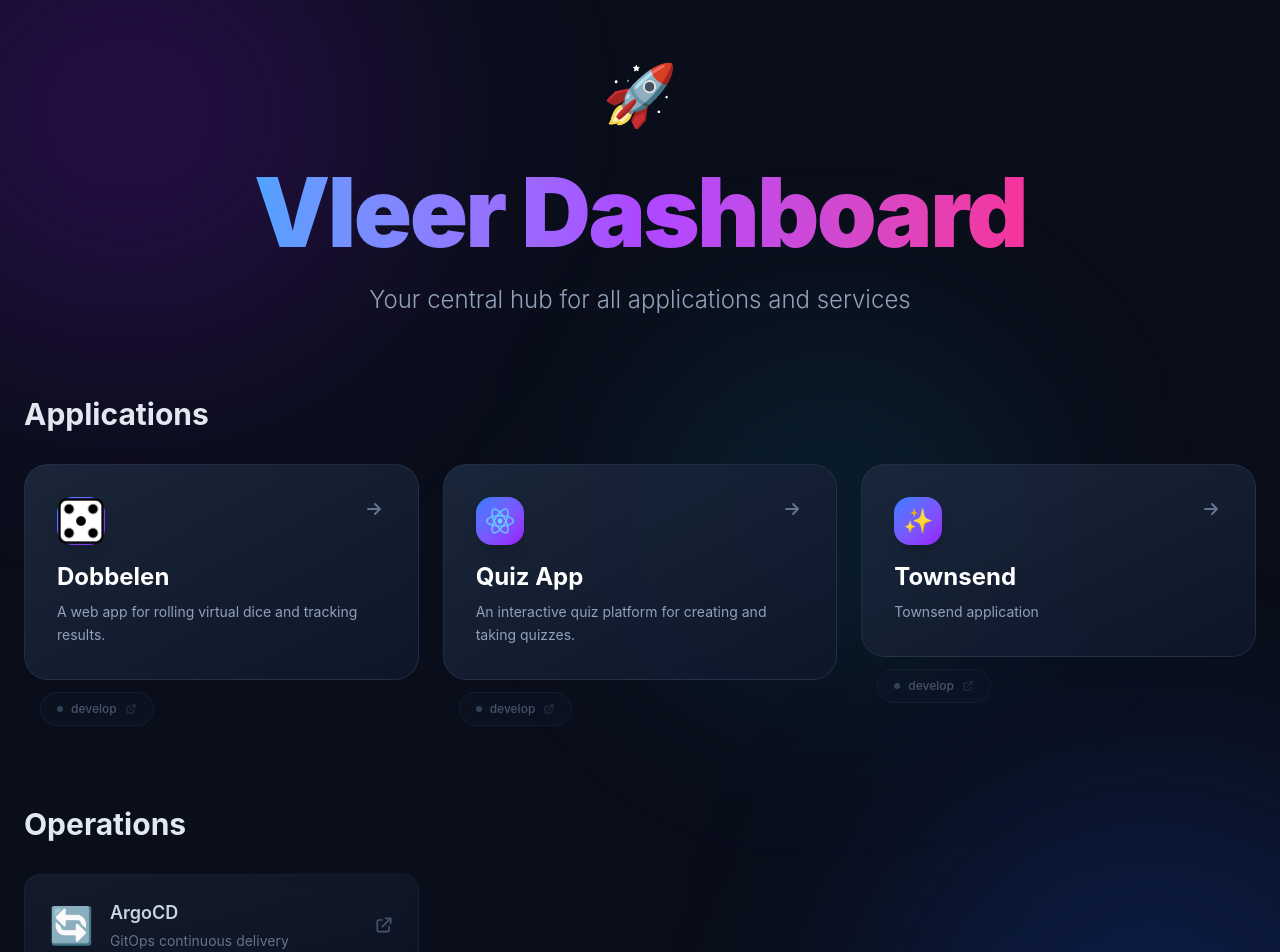
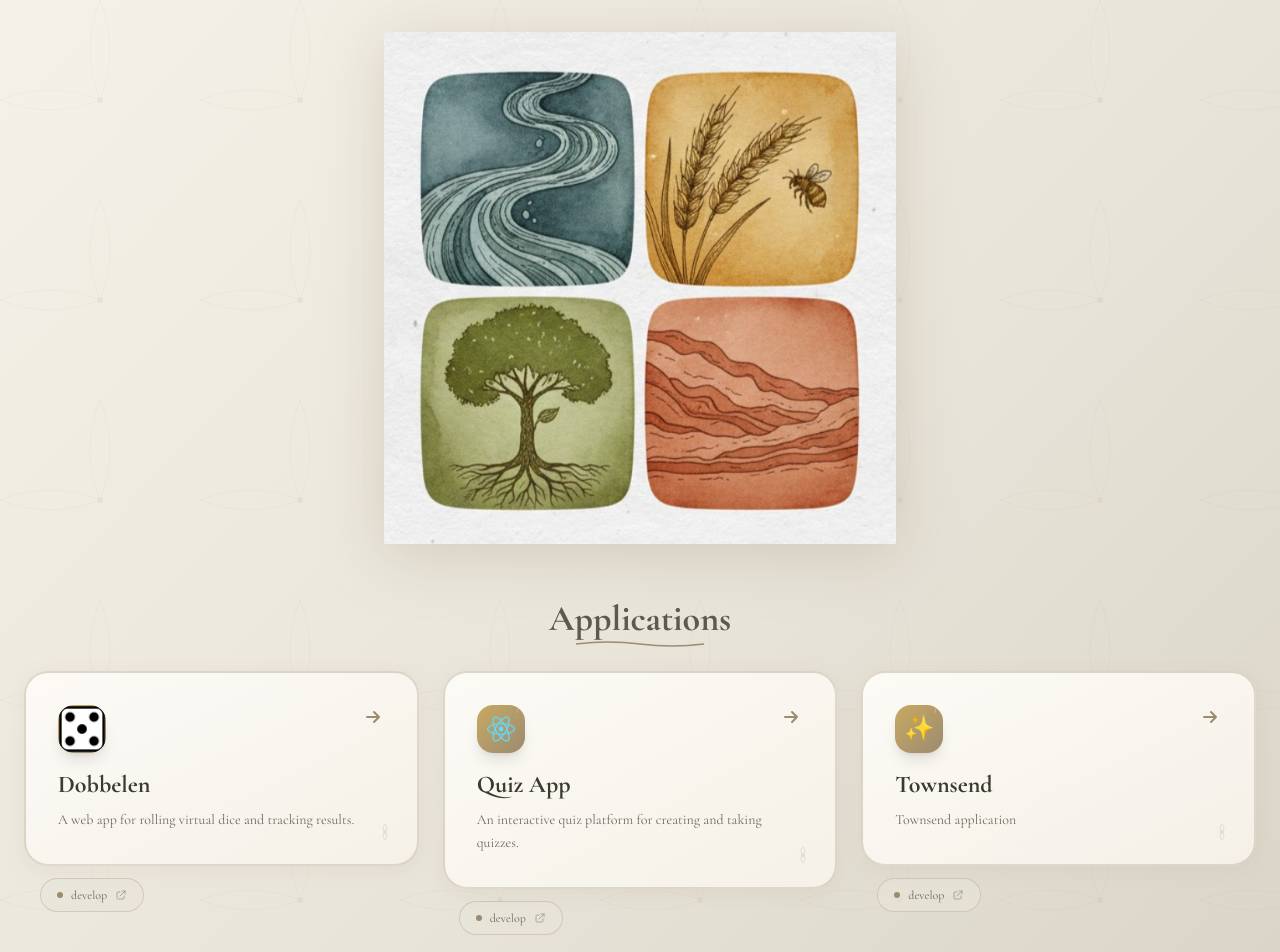
Before and after one commit to Vleer/vleer-dashboard, a React (Vite) app: page / in a window 1280 px wide. Shown: the top 952 px of the page. Built offline with nearby package versions, Linux system fonts and the light colour scheme.

Commit message:
feat: Implement initial Vleer dashboard application with styling and configuration.

```diff
--- a/index.html
+++ b/index.html
@@ -2,9 +2,9 @@
 <html lang="en">
   <head>
     <meta charset="UTF-8" />
-    <link rel="icon" type="image/svg+xml" href="/vite.svg" />
+    <link rel="icon" type="image/png" href="/image.png" />
     <meta name="viewport" content="width=device-width, initial-scale=1.0" />
-    <title>dashboard</title>
+    <title>Vleer</title>
   </head>
   <body>
     <div id="root"></div>
--- a/src/App.jsx
+++ b/src/App.jsx
@@ -25,54 +25,86 @@ const getBaseUrl = (portOverride) => {
 };
 
 // Build a full URL to a service, forcing a specific port when provided
-const buildServiceUrl = (path, port) => `${getBaseUrl(port)}${path}`;
+const buildServiceUrl = (path, port) => {
+  // If path is already a full URL, return it as-is
+  if (path.startsWith('http://') || path.startsWith('https://')) {
+    return path;
+  }
+  return `${getBaseUrl(port)}${path}`;
+};
 
 function App() {
   const baseUrl = getBaseUrl();
 
   return (
-    <div className="min-h-screen bg-[#0a0e1a] text-white font-sans selection:bg-blue-500 selection:text-white overflow-hidden relative">
-      {/* Background Gradients */}
-      <div className="absolute top-0 left-0 w-full h-full overflow-hidden z-0 pointer-events-none">
-        <div className="absolute top-[-10%] left-[-10%] w-[40%] h-[40%] bg-purple-600/20 rounded-full blur-[120px]"></div>
-        <div className="absolute bottom-[-10%] right-[-10%] w-[40%] h-[40%] bg-blue-600/20 rounded-full blur-[120px]"></div>
-        <div className="absolute top-[30%] right-[20%] w-[30%] h-[30%] bg-cyan-500/10 rounded-full blur-[100px]"></div>
+    <div className="min-h-screen bg-gradient-to-br from-[#f5f1e8] via-[#e8e4d9] to-[#d4cfc0] text-[#3a3a2f] font-serif selection:bg-[#9b8b6f] selection:text-white overflow-hidden relative">
+      {/* Art Nouveau Background Pattern */}
+      <div className="absolute top-0 left-0 w-full h-full overflow-hidden z-0 pointer-events-none opacity-10">
+        <svg className="w-full h-full" xmlns="http://www.w3.org/2000/svg">
+          <defs>
+            <pattern id="artNouveau" x="0" y="0" width="200" height="200" patternUnits="userSpaceOnUse">
+              <path d="M100,0 Q120,50 100,100 Q80,50 100,0" fill="none" stroke="#9b8b6f" strokeWidth="0.5"/>
+              <path d="M0,100 Q50,120 100,100 Q50,80 0,100" fill="none" stroke="#9b8b6f" strokeWidth="0.5"/>
+              <circle cx="100" cy="100" r="3" fill="#9b8b6f"/>
+            </pattern>
+          </defs>
+          <rect width="100%" height="100%" fill="url(#artNouveau)"/>
+        </svg>
       </div>
 
-      <div className="relative z-10 max-w-7xl mx-auto px-6 py-16">
-        {/* Header */}
-        <header className="mb-20 text-center">
-          <div className="inline-block mb-6">
-            <div className="text-6xl mb-4">🚀</div>
+      <div className="relative z-10 max-w-7xl mx-auto px-6 py-8">
+        {/* Compact Header with Logo */}
+        <header className="mb-12 text-center">
+          <div className="inline-block">
+            <img
+              src="/image.png"
+              alt="Vleer Logo"
+              className="w-[512px] h-[512px] mx-auto drop-shadow-2xl"
+              style={{
+                filter: 'drop-shadow(0 10px 30px rgba(155, 139, 111, 0.3))'
+              }}
+            />
           </div>
-          <h1 className="text-6xl md:text-8xl font-black tracking-tight mb-6">
-            <span className="bg-clip-text text-transparent bg-gradient-to-r from-blue-400 via-purple-500 to-pink-500">
-              Vleer Dashboard
-            </span>
-          </h1>
-          <p className="text-slate-400 text-xl md:text-2xl max-w-3xl mx-auto font-light">
-            Your central hub for all applications and services
-          </p>
         </header>
 
         {/* Applications Section */}
-        <section className="mb-20">
-          <h2 className="text-3xl font-bold mb-8 text-slate-200">Applications</h2>
+        <section className="mb-16">
+          <h2 className="text-4xl font-bold mb-8 text-center text-[#5a5a4f] relative inline-block w-full">
+            <span className="relative">
+              Applications
+              <svg className="absolute -bottom-2 left-1/2 transform -translate-x-1/2 w-32 h-2" viewBox="0 0 128 8" xmlns="http://www.w3.org/2000/svg">
+                <path d="M0,4 Q32,0 64,4 Q96,8 128,4" fill="none" stroke="#9b8b6f" strokeWidth="1.5"/>
+              </svg>
+            </span>
+          </h2>
           <div className="grid grid-cols-1 md:grid-cols-2 lg:grid-cols-3 gap-6">
             {applications.map((app) => (
               <div key={app.id} className="group relative">
                 {/* Main App Card */}
                 <div className="relative">
-                  {/* Glow effect */}
-                  <div className="absolute -inset-1 bg-gradient-to-r from-blue-600 to-purple-600 rounded-3xl opacity-0 group-hover:opacity-100 transition duration-500 blur-xl"></div>
+                  {/* Art Nouveau Border */}
+                  <div className="absolute -inset-1 opacity-0 group-hover:opacity-100 transition duration-500">
+                    <svg className="absolute inset-0 w-full h-full" xmlns="http://www.w3.org/2000/svg">
+                      <rect x="2" y="2" width="calc(100% - 4px)" height="calc(100% - 4px)"
+                            fill="none" stroke="#c9a961" strokeWidth="2" rx="24"
+                            strokeDasharray="4,4"/>
+                    </svg>
+                  </div>
 
                   {/* Card */}
                   <a
-                    href={`${baseUrl}${app.paths.main}`}
-                    className="relative block bg-gradient-to-br from-slate-800/90 to-slate-900/90 backdrop-blur-sm border border-slate-700/50 rounded-3xl p-8 hover:border-blue-500/50 transition-all duration-300 hover:scale-[1.02] hover:shadow-2xl hover:shadow-blue-500/20"
+                    href={buildServiceUrl(app.paths.main)}
+                    className="relative block bg-gradient-to-br from-[#fdfbf7]/95 to-[#f5f1e8]/95 backdrop-blur-sm border-2 border-[#9b8b6f]/30 rounded-3xl p-8 hover:border-[#c9a961] transition-all duration-300 hover:scale-[1.02] hover:shadow-xl hover:shadow-[#9b8b6f]/20"
+                    style={{
+                      boxShadow: '0 4px 20px rgba(155, 139, 111, 0.1)'
+                    }}
                   >
                     <div className="flex items-start justify-between mb-4">
-                      <div className="w-12 h-12 rounded-2xl bg-gradient-to-br from-blue-500 to-purple-600 flex items-center justify-center text-2xl shadow-lg">
+                      <div className="w-12 h-12 rounded-2xl bg-gradient-to-br from-[#c9a961] to-[#9b8b6f] flex items-center justify-center text-2xl shadow-lg relative overflow-hidden">
+                        {/* Art Nouveau corner decoration */}
+                        <svg className="absolute top-0 right-0 w-4 h-4" viewBox="0 0 16 16" xmlns="http://www.w3.org/2000/svg">
+                          <path d="M16,0 Q8,0 8,8" fill="none" stroke="#f5f1e8" strokeWidth="1" opacity="0.3"/>
+                        </svg>
                         {app.logo ? (
                           <img
                             src={app.logo}
@@ -84,28 +116,34 @@ function App() {
                           <span className="text-2xl">✨</span>
                         )}
                       </div>
-                      <div className="text-slate-500 group-hover:text-blue-400 transition-colors">
+                      <div className="text-[#9b8b6f] group-hover:text-[#c9a961] transition-colors">
                         <svg className="w-6 h-6" fill="none" stroke="currentColor" viewBox="0 0 24 24">
                           <path strokeLinecap="round" strokeLinejoin="round" strokeWidth={2} d="M13 7l5 5m0 0l-5 5m5-5H6" />
                         </svg>
                       </div>
                     </div>
 
-                    <h3 className="text-2xl font-bold mb-2 text-white group-hover:text-blue-400 transition-colors">
+                    <h3 className="text-2xl font-bold mb-2 text-[#3a3a2f] group-hover:text-[#5a5a4f] transition-colors" style={{ fontFamily: "'Cormorant Garamond', serif" }}>
                       {app.name}
                     </h3>
-                    <p className="text-slate-400 text-sm leading-relaxed">{app.description}</p>
+                    <p className="text-[#6a6a5f] text-sm leading-relaxed">{app.description}</p>
+
+                    {/* Decorative flourish */}
+                    <svg className="absolute bottom-4 right-4 w-8 h-8 opacity-20" viewBox="0 0 32 32" xmlns="http://www.w3.org/2000/svg">
+                      <path d="M16,8 Q20,12 16,16 Q12,12 16,8 M16,16 Q20,20 16,24 Q12,20 16,16" fill="none" stroke="#9b8b6f" strokeWidth="1"/>
+                      <circle cx="16" cy="16" r="2" fill="#9b8b6f"/>
+                    </svg>
                   </a>
                 </div>
 
-                {/* Develop Branch - Outside and Subtle */}
+                {/* Develop Branch */}
                 {app.paths.develop && (
                   <div className="mt-3 ml-4">
                     <a
-                      href={`${baseUrl}${app.paths.develop}`}
-                      className="inline-flex items-center gap-2 px-4 py-2 rounded-full bg-slate-900/40 border border-slate-800/50 text-slate-600 hover:text-slate-400 hover:border-slate-700/50 transition-all text-xs font-medium"
+                      href={buildServiceUrl(app.paths.develop)}
+                      className="inline-flex items-center gap-2 px-4 py-2 rounded-full bg-[#e8e4d9]/60 border border-[#9b8b6f]/30 text-[#6a6a5f] hover:text-[#3a3a2f] hover:border-[#9b8b6f]/50 hover:bg-[#e8e4d9] transition-all text-xs font-medium"
                     >
-                      <span className="w-1.5 h-1.5 rounded-full bg-slate-700"></span>
+                      <span className="w-1.5 h-1.5 rounded-full bg-[#9b8b6f]"></span>
                       <span>develop</span>
                       <svg className="w-3 h-3 opacity-50" fill="none" stroke="currentColor" viewBox="0 0 24 24">
                         <path strokeLinecap="round" strokeLinejoin="round" strokeWidth={2} d="M10 6H6a2 2 0 00-2 2v10a2 2 0 002 2h10a2 2 0 002-2v-4M14 4h6m0 0v6m0-6L10 14" />
@@ -120,23 +158,30 @@ function App() {
 
         {/* Operations Section */}
         <section>
-          <h2 className="text-3xl font-bold mb-8 text-slate-200">Operations</h2>
+          <h2 className="text-4xl font-bold mb-8 text-center text-[#5a5a4f] relative inline-block w-full">
+            <span className="relative">
+              Operations
+              <svg className="absolute -bottom-2 left-1/2 transform -translate-x-1/2 w-32 h-2" viewBox="0 0 128 8" xmlns="http://www.w3.org/2000/svg">
+                <path d="M0,4 Q32,0 64,4 Q96,8 128,4" fill="none" stroke="#9b8b6f" strokeWidth="1.5"/>
+              </svg>
+            </span>
+          </h2>
           <div className="grid grid-cols-1 md:grid-cols-2 lg:grid-cols-3 gap-6">
             {operations.map((op) => (
               <a
                 key={op.id}
                 href={buildServiceUrl(op.path, op.port)}
-                className="group relative block bg-gradient-to-br from-slate-800/50 to-slate-900/50 backdrop-blur-sm border border-slate-700/30 rounded-2xl p-6 hover:border-cyan-500/30 transition-all duration-300 hover:shadow-lg hover:shadow-cyan-500/10"
+                className="group relative block bg-gradient-to-br from-[#fdfbf7]/80 to-[#f5f1e8]/80 backdrop-blur-sm border-2 border-[#9b8b6f]/20 rounded-2xl p-6 hover:border-[#c9a961]/50 transition-all duration-300 hover:shadow-lg hover:shadow-[#9b8b6f]/10"
               >
                 <div className="flex items-center gap-4">
                   <div className="text-4xl">{op.icon}</div>
                   <div className="flex-1">
-                    <h3 className="text-lg font-semibold text-slate-300 group-hover:text-cyan-400 transition-colors mb-1">
+                    <h3 className="text-lg font-semibold text-[#3a3a2f] group-hover:text-[#5a5a4f] transition-colors mb-1" style={{ fontFamily: "'Cormorant Garamond', serif" }}>
                       {op.name}
                     </h3>
-                    <p className="text-slate-500 text-sm">{op.description}</p>
+                    <p className="text-[#6a6a5f] text-sm">{op.description}</p>
                   </div>
-                  <div className="text-slate-600 group-hover:text-cyan-400 transition-colors">
+                  <div className="text-[#9b8b6f] group-hover:text-[#c9a961] transition-colors">
                     <svg className="w-5 h-5" fill="none" stroke="currentColor" viewBox="0 0 24 24">
                       <path strokeLinecap="round" strokeLinejoin="round" strokeWidth={2} d="M10 6H6a2 2 0 00-2 2v10a2 2 0 002 2h10a2 2 0 002-2v-4M14 4h6m0 0v6m0-6L10 14" />
                     </svg>
@@ -147,8 +192,17 @@ function App() {
           </div>
         </section>
 
-        {/* Footer */}
-        <footer className="mt-20 text-center text-slate-600 text-sm">
+        {/* Footer with Art Nouveau styling */}
+        <footer className="mt-20 text-center text-[#6a6a5f] text-sm">
+          <div className="flex items-center justify-center gap-2 mb-4">
+            <svg className="w-16 h-1" viewBox="0 0 64 4" xmlns="http://www.w3.org/2000/svg">
+              <path d="M0,2 Q16,0 32,2 Q48,4 64,2" fill="none" stroke="#9b8b6f" strokeWidth="1"/>
+            </svg>
+            <span className="text-[#9b8b6f]">✦</span>
+            <svg className="w-16 h-1" viewBox="0 0 64 4" xmlns="http://www.w3.org/2000/svg">
+              <path d="M0,2 Q16,0 32,2 Q48,4 64,2" fill="none" stroke="#9b8b6f" strokeWidth="1"/>
+            </svg>
+          </div>
           <p>Powered by Kubernetes • ArgoCD • Nginx Ingress</p>
         </footer>
       </div>
--- a/src/config/apps.js
+++ b/src/config/apps.js
@@ -25,8 +25,8 @@ export const applications = [
     description: 'Townsend application',
     logo: null,
     paths: {
-      main: '/townsend',
-      develop: '/townsend-dev',
+      main: 'http://192.168.0.24:32080/client/index.html',
+      develop: 'http://192.168.0.24:32090/client/index.html',
     },
   },
 ];
--- a/src/index.css
+++ b/src/index.css
@@ -1,11 +1,14 @@
+@import url('https://fonts.googleapis.com/css2?family=Cormorant+Garamond:wght@300;400;600;700&family=Cinzel+Decorative:wght@400;700&display=swap');
 @import "tailwindcss";
 
 @theme {
   --font-sans: "Inter", sans-serif;
+  --font-serif: "Cormorant Garamond", serif;
 }
 
 body {
-  background-color: #0a0e1a;
+  background-color: #f5f1e8;
   margin: 0;
   padding: 0;
+  font-family: "Cormorant Garamond", serif;
 }
```
Also changed, not shown: public/image.png (added), 1 other file (tests, documents, lock files or other folders).
